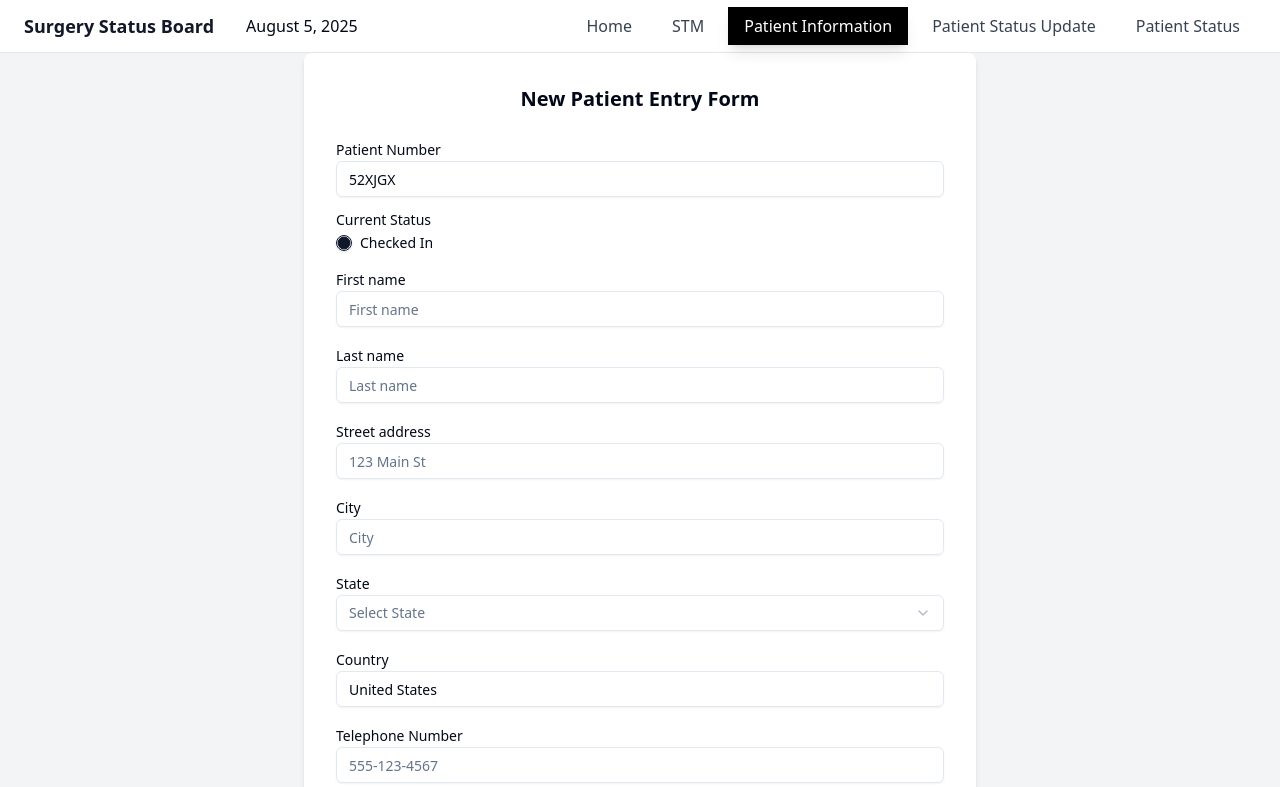
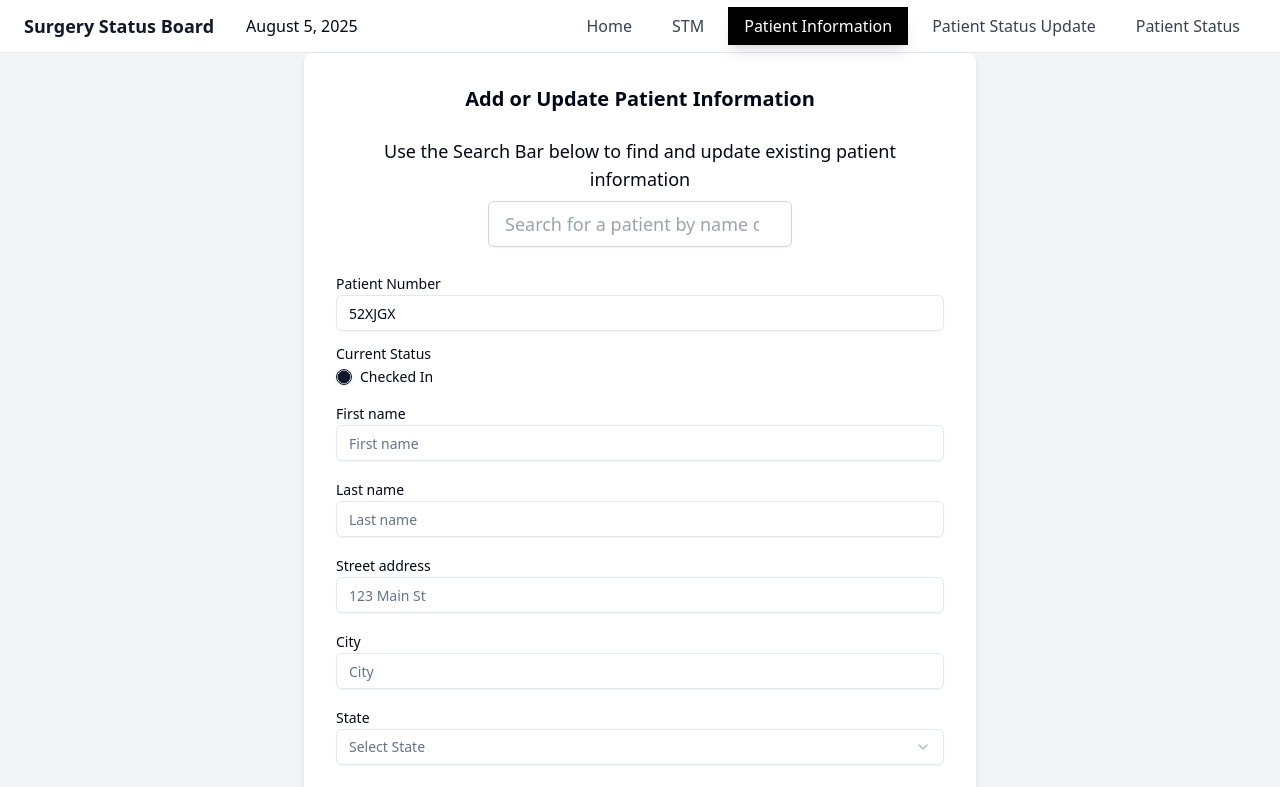
Before and after one commit to chingu-voyages/V56-tier1-team-01, a React (Vite) app: page /patient-information in a window 1280 px wide. Shown: the top 787 px of the page. Built offline with nearby package versions, Linux system fonts and the light colour scheme.

Commit message:
Enable patient form to search, load, and update existing patient data

```diff
--- a/src/components/patients/PatientForm.jsx
+++ b/src/components/patients/PatientForm.jsx
@@ -13,6 +13,7 @@ import { RadioGroup, RadioGroupItem } from "@/components/ui/radio-group";
 import { generatePatientID } from "./patientUtils";
 import { usePatients } from "@/context/usePatients";
 import { US_STATES } from "@/constants/usStates";
+import SearchBar from "@/components/layout/SearchBar";
 
 // Patient information form to collect new patient information and store it in the system, collects basic patient data and generates a patient ID.
 
@@ -33,6 +34,22 @@ export default function PatientForm() {
   });
 
   const [errors, setErrors] = useState({});
+  const [selectedPatient, setSelectedPatient] = useState(null);
+  const handlePatientSelect = (patient) => {
+    setSelectedPatient(patient);
+    setPatientId(patient.id); // Use existing ID, don't generate a new one
+    setFormData({
+      status: patient.status || "checkedIn",
+      firstName: patient.firstName || "",
+      lastName: patient.lastName || "",
+      address: patient.address || "",
+      city: patient.city || "",
+      state: patient.state || "",
+      country: patient.country || "United States",
+      phone: patient.phone || "",
+      email: patient.email || "",
+    });
+  };
 
   // Generate a new patient ID when the component mounts - this ID is currently NOT unique - we may want to think about how to ensure uniqueness in the future.
   useEffect(() => {
@@ -84,25 +101,38 @@ export default function PatientForm() {
   return (
     <div className="bg-white shadow-md rounded-lg p-6 sm:p-8 max-w-lg sm:max-w-2xl w-full mx-auto">
       <h2 className="text-xl font-bold mb-6 text-center">
-        New Patient Entry Form
+        Add or Update Patient Information
       </h2>
+      <div className="mb-6">
+        <h3 className="text-lg font-normal text-center mb-2">
+          Use the Search Bar below to find and update existing patient
+          information
+        </h3>
+        <SearchBar onPatientFound={handlePatientSelect} />
+      </div>
+
       <form
         onSubmit={(e) => {
           e.preventDefault();
 
-          if (!validateForm()) {
-            return;
-          }
+          if (!validateForm()) return;
 
-          const newPatient = {
+          const updatedPatient = {
             id: patientId,
             ...formData,
           };
-          addPatient(newPatient);
 
-          // Reset the form and generate a new patient ID for the next entry
+          if (selectedPatient) {
+            // Updating an existing patient
+            addPatient(updatedPatient); // assuming `addPatient` overwrites by ID
+          } else {
+            // Creating a new patient
+            addPatient(updatedPatient);
+          }
+
+          // Reset the form
           setFormData({
-            status: "Checked In",
+            status: "checkedIn",
             firstName: "",
             lastName: "",
             address: "",
@@ -114,6 +144,7 @@ export default function PatientForm() {
           });
           setErrors({});
           setPatientId(generatePatientID());
+          setSelectedPatient(null); // Reset selected patient
         }}
       >
         <div className="mb-4">
@@ -297,7 +328,9 @@ export default function PatientForm() {
           >
             Cancel
           </Button>
-          <Button type="submit">Add New Patient</Button>
+          <Button type="submit">
+            {selectedPatient ? "Update Patient" : "Add New Patient"}
+          </Button>
         </div>
       </form>
 
```
